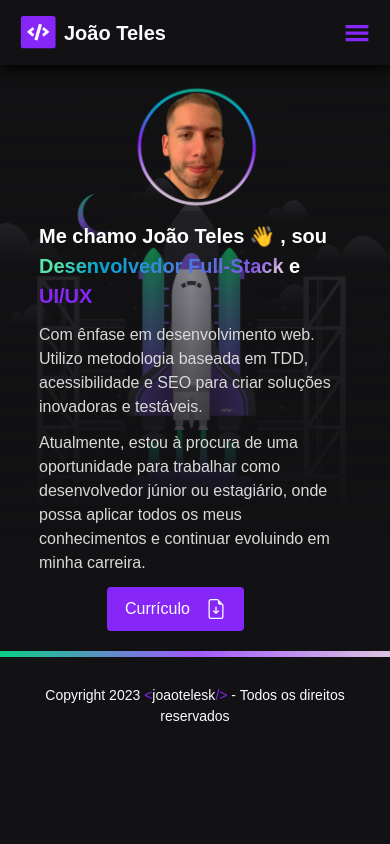
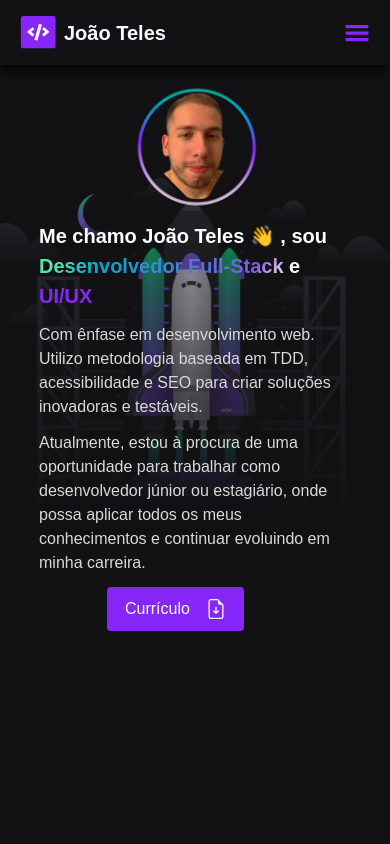
Before and after one commit to joaotelesk/joaotelek-website, a Next.js app: page / in a window 390 px wide. Shown: the top 844 px of the page. Built offline with nearby package versions, Linux system fonts and the light colour scheme; no server answers.

Commit message:
:iphone: correçao da responsividade da pagina inicial - linha 144

```diff
--- a/pages/index.tsx
+++ b/pages/index.tsx
@@ -141,7 +141,7 @@ export default function Home() {
             </div>
           </section>
 
-          <section className="w-full  desktop:w-5/6 mt-5  desktop:min-h-screen flex desktop:mt-16 ">
+          <section className="w-full min-h-screen  desktop:w-5/6 mt-5 flex desktop:mt-16 ">
             <div className="flex imagem-de-fundo  bg-top  flex-col w-full items-center desktop:w-2/5 desktop:flex-col  desktop:bg-none">
               <div className="w-32 h-32 desktop:w-64 desktop:h-64 rounded-full">
                 <Image
```
